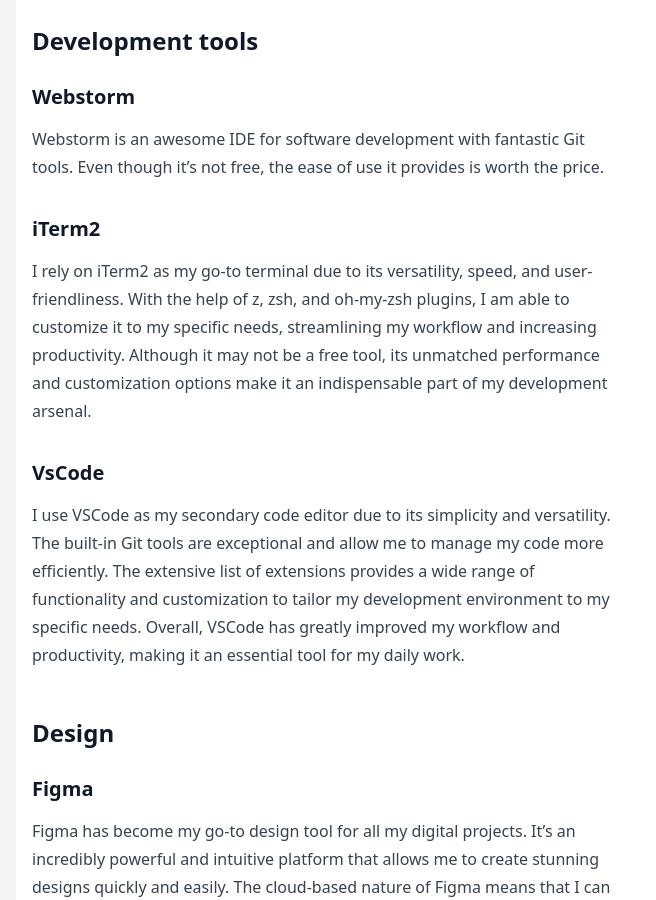
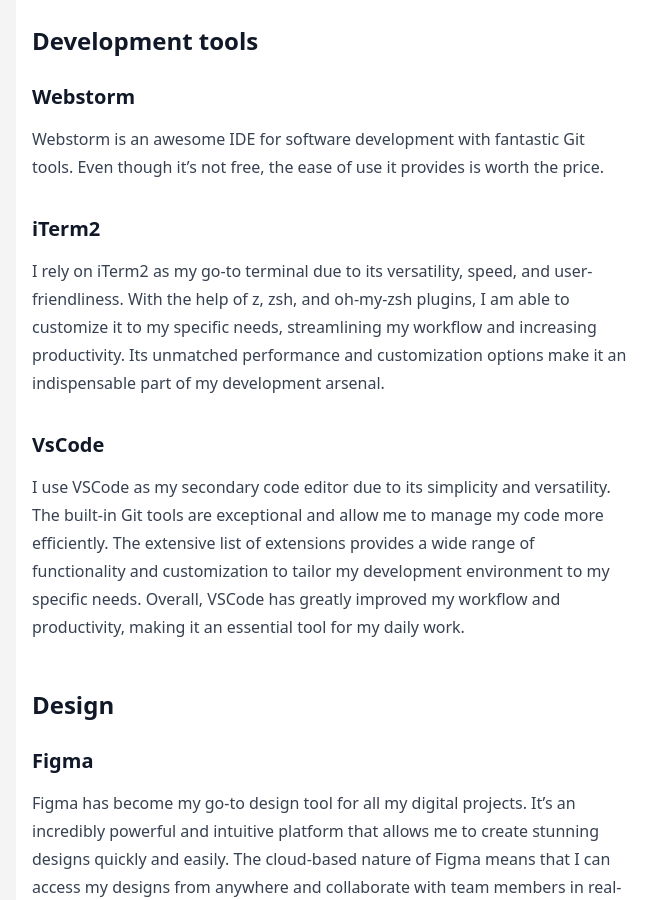
Before and after one commit to jmonterroso/jmonterroso.github.io, a Jekyll site: the page built from uses/index.md, in a window 1280 px wide and 900 px high, scrolled down 1815 px. Shown: the whole window, without its empty margins (48-704 px from the left). Built offline with Jekyll 4.4.1, drawn with Linux system fonts in a browser that asks for light colours; nearby versions of some CDN libraries.

Commit message:
chore: updating uses

```diff
--- a/uses/index.md
+++ b/uses/index.md
@@ -27,7 +27,7 @@ The Herman Miller Aeron Chair is a top-of-the-line ergonomic chair designed for
 Webstorm is an awesome IDE for software development with fantastic Git tools. Even though it's not free, the ease of use it provides is worth the price.
 
 ### iTerm2
-I rely on iTerm2 as my go-to terminal due to its versatility, speed, and user-friendliness. With the help of z, zsh, and oh-my-zsh plugins, I am able to customize it to my specific needs, streamlining my workflow and increasing productivity. Although it may not be a free tool, its unmatched performance and customization options make it an indispensable part of my development arsenal.
+I rely on iTerm2 as my go-to terminal due to its versatility, speed, and user-friendliness. With the help of z, zsh, and oh-my-zsh plugins, I am able to customize it to my specific needs, streamlining my workflow and increasing productivity. Its unmatched performance and customization options make it an indispensable part of my development arsenal.
 
 ### VsCode
 I use VSCode as my secondary code editor due to its simplicity and versatility. The built-in Git tools are exceptional and allow me to manage my code more efficiently. The extensive list of extensions provides a wide range of functionality and customization to tailor my development environment to my specific needs. Overall, VSCode has greatly improved my workflow and productivity, making it an essential tool for my daily work.
```
